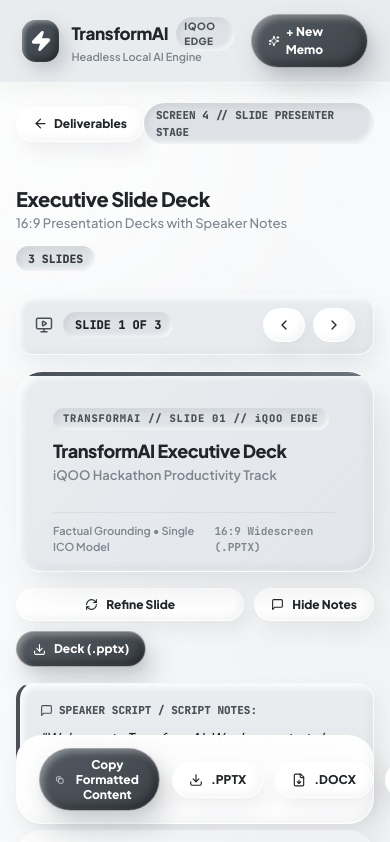
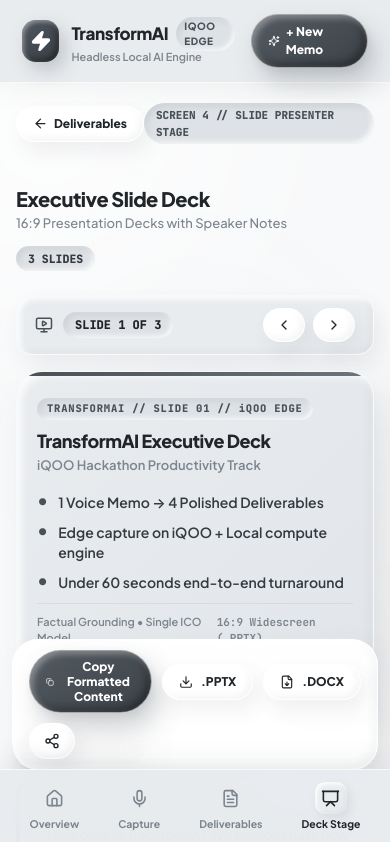
Before and after one commit to Aano2007/transform_ai, a Next.js app in the folder frontend/: page /slides in a window 390 px wide. Shown: the top 842 px of the page. Built offline with nearby package versions, Linux system fonts and the light colour scheme.

Commit message:
feat: enhance mobile responsiveness and add claymorphic bottom navigation

```diff
--- a/frontend/src/app/globals.css
+++ b/frontend/src/app/globals.css
@@ -835,7 +835,7 @@
 /* Content Wrapper */
 .content-wrapper {
   flex: 1;
-  padding: 16px;
+  padding: 16px 16px 84px 16px;
   display: flex;
   flex-direction: column;
   gap: 20px;
@@ -847,3 +847,152 @@
     gap: 24px;
   }
 }
+
+/* =========================================================
+   MOBILE RESPONSIVENESS & BOTTOM NAVIGATION
+   ========================================================= */
+.mobile-bottom-nav {
+  position: fixed;
+  bottom: 0;
+  left: 0;
+  right: 0;
+  z-index: 70;
+  background: rgba(233, 236, 239, 0.96);
+  backdrop-filter: blur(18px);
+  -webkit-backdrop-filter: blur(18px);
+  border-top: var(--clay-border);
+  padding: 6px 10px calc(6px + env(safe-area-inset-bottom, 8px)) 10px;
+  box-shadow: 0 -8px 24px rgba(73, 80, 87, 0.08);
+  display: block;
+}
+
+@media (min-width: 768px) {
+  .mobile-bottom-nav {
+    display: none !important;
+  }
+}
+
+.mobile-bottom-nav-inner {
+  display: flex;
+  align-items: center;
+  justify-content: space-around;
+  max-width: 480px;
+  margin: 0 auto;
+  width: 100%;
+}
+
+.mobile-nav-item {
+  display: flex;
+  flex-direction: column;
+  align-items: center;
+  gap: 2px;
+  padding: 6px 12px;
+  text-decoration: none;
+  border-radius: var(--clay-radius-card-sm);
+  color: var(--clay-primary-muted);
+  font-size: 10.5px;
+  font-weight: 700;
+  transition: all 0.2s cubic-bezier(0.16, 1, 0.3, 1);
+  user-select: none;
+}
+
+.mobile-nav-icon-wrap {
+  display: flex;
+  align-items: center;
+  justify-content: center;
+  width: 32px;
+  height: 32px;
+  border-radius: 10px;
+  transition: all 0.2s ease;
+}
+
+.mobile-nav-item:active {
+  transform: scale(0.94);
+}
+
+.mobile-nav-item.active {
+  color: var(--clay-primary-deep);
+}
+
+.mobile-nav-item.active .mobile-nav-icon-wrap {
+  background: rgb(233, 236, 239);
+  box-shadow:
+    3px 4px 10px rgba(73, 80, 87, 0.1),
+    inset 2px 2px 4px rgba(255, 255, 255, 0.95),
+    inset -2px -2px 4px rgba(73, 80, 87, 0.05);
+  color: var(--clay-primary-deep);
+}
+
+/* Responsive Slide Canvas */
+.slide-card-container {
+  position: relative;
+  width: 100%;
+  min-height: 290px;
+  background: linear-gradient(135deg, rgb(233, 236, 239) 0%, #e2e6ea 100%);
+  border: var(--clay-border);
+  box-shadow: var(--clay-shadow-card);
+  border-radius: var(--clay-radius-card);
+  padding: 22px 20px;
+  display: flex;
+  flex-direction: column;
+  justify-content: space-between;
+  overflow: hidden;
+}
+
+@media (min-width: 640px) {
+  .slide-card-container {
+    aspect-ratio: 16/9;
+    min-height: 380px;
+    padding: 32px 36px;
+  }
+}
+
+/* Responsive Tone & Audience Grid */
+.tone-audience-grid {
+  display: grid;
+  grid-template-columns: 1fr;
+  gap: 12px;
+  padding: 16px;
+  border-radius: var(--clay-radius-inner);
+  background: var(--clay-card-inset);
+  box-shadow: var(--clay-shadow-inset);
+  border: 1px solid rgba(255, 255, 255, 0.6);
+}
+
+@media (min-width: 480px) {
+  .tone-audience-grid {
+    grid-template-columns: 1fr 1fr;
+  }
+}
+
+/* Responsive Export Bar */
+.export-bar-container {
+  position: fixed;
+  bottom: 74px;
+  left: 50%;
+  transform: translateX(-50%);
+  width: calc(100% - 24px);
+  max-width: 1000px;
+  background: rgba(255, 255, 255, 0.95);
+  backdrop-filter: blur(18px);
+  -webkit-backdrop-filter: blur(18px);
+  border: var(--clay-border);
+  border-radius: var(--clay-radius-card);
+  padding: 10px 16px;
+  display: flex;
+  gap: 10px;
+  align-items: center;
+  justify-content: space-between;
+  z-index: 50;
+  box-shadow: var(--clay-shadow-card);
+  flex-wrap: wrap;
+}
+
+@media (min-width: 768px) {
+  .export-bar-container {
+    bottom: 20px;
+    width: calc(100% - 32px);
+    padding: 12px 22px;
+    flex-wrap: nowrap;
+  }
+}
--- a/frontend/src/app/layout.js
+++ b/frontend/src/app/layout.js
@@ -1,6 +1,7 @@
 import './globals.css';
 import Link from 'next/link';
 import { Zap, Sparkles } from 'lucide-react';
+import MobileBottomNav from '../components/MobileBottomNav';
 
 export const metadata = {
   title: 'TransformAI | iQOO Productivity Track',
@@ -76,6 +77,9 @@
           <main style={{ flex: 1, display: 'flex', flexDirection: 'column' }}>
             {children}
           </main>
+
+          {/* Persistent Claymorphic Mobile Bottom Nav for Phones */}
+          <MobileBottomNav />
         </div>
       </body>
     </html>
--- a/frontend/src/components/ExportBar.js
+++ b/frontend/src/components/ExportBar.js
@@ -42,26 +42,7 @@
 
   return (
     <>
-      <div style={{
-        position: 'fixed',
-        bottom: '20px',
-        left: '50%',
-        transform: 'translateX(-50%)',
-        width: 'calc(100% - 32px)',
-        maxWidth: '1000px',
-        background: 'rgba(255, 255, 255, 0.95)',
-        backdropFilter: 'blur(18px)',
-        WebkitBackdropFilter: 'blur(18px)',
-        border: 'var(--clay-border)',
-        borderRadius: 'var(--clay-radius-card)',
-        padding: '12px 22px',
-        display: 'flex',
-        gap: '12px',
-        alignItems: 'center',
-        justifyContent: 'space-between',
-        zIndex: 40,
-        boxShadow: 'var(--clay-shadow-card)'
-      }}>
+      <div className="export-bar-container">
         <button
           type="button"
           onClick={handleCopy}
--- /dev/null
+++ b/frontend/src/components/MobileBottomNav.js
@@ -0,0 +1,38 @@
+'use client';
+import Link from 'next/link';
+import { usePathname } from 'next/navigation';
+import { Home, Mic, FileText, Presentation } from 'lucide-react';
+
+export default function MobileBottomNav() {
+  const pathname = usePathname();
+
+  const navItems = [
+    { href: '/', label: 'Overview', icon: Home },
+    { href: '/capture', label: 'Capture', icon: Mic },
+    { href: '/studio', label: 'Deliverables', icon: FileText },
+    { href: '/slides', label: 'Deck Stage', icon: Presentation },
+  ];
+
+  return (
+    <nav className="mobile-bottom-nav" aria-label="Mobile Navigation">
+      <div className="mobile-bottom-nav-inner">
+        {navItems.map((item) => {
+          const Icon = item.icon;
+          const isActive = pathname === item.href;
+          return (
+            <Link
+              key={item.href}
+              href={item.href}
+              className={`mobile-nav-item ${isActive ? 'active' : ''}`}
+            >
+              <div className="mobile-nav-icon-wrap">
+                <Icon size={19} />
+              </div>
+              <span className="mobile-nav-label">{item.label}</span>
+            </Link>
+          );
+        })}
+      </div>
+    </nav>
+  );
+}
--- a/frontend/src/components/SlideViewer.js
+++ b/frontend/src/components/SlideViewer.js
@@ -105,21 +105,8 @@
         </div>
       </div>
 
-      {/* Slide Card Preview (16:9 Aspect Ratio Canvas) */}
-      <div style={{
-        position: 'relative',
-        width: '100%',
-        aspectRatio: '16/9',
-        background: 'linear-gradient(135deg, rgb(233, 236, 239) 0%, #e2e6ea 100%)',
-        border: 'var(--clay-border)',
-        boxShadow: 'var(--clay-shadow-card)',
-        borderRadius: 'var(--clay-radius-card)',
-        padding: '32px 36px',
-        display: 'flex',
-        flexDirection: 'column',
-        justifyContent: 'space-between',
-        overflow: 'hidden'
-      }}>
+      {/* Slide Card Preview (Responsive Aspect Ratio Canvas) */}
+      <div className="slide-card-container">
         {/* Top Accent Light Highlight */}
         <div style={{
           position: 'absolute',
```
Also changed, not shown: frontend/src/components/FormatSelector.js (+1 -10 lines).
